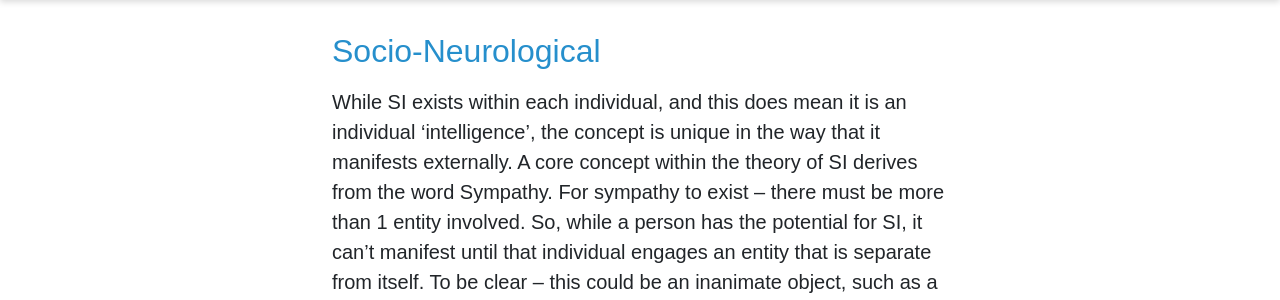
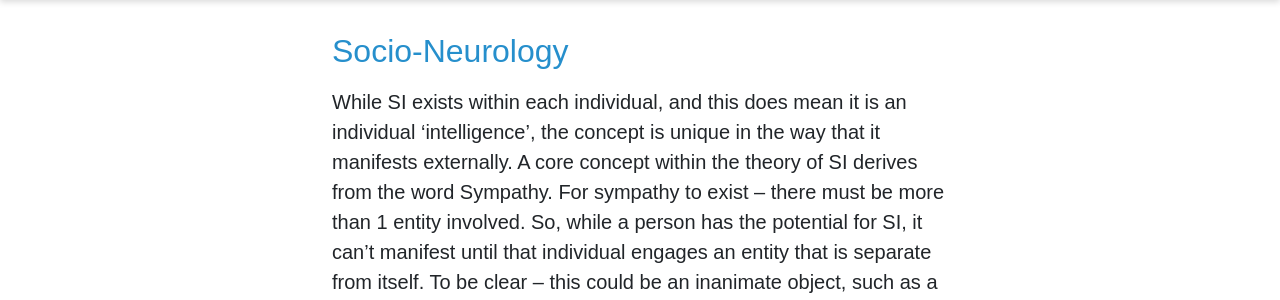
Before and after one commit to Sympathetic-Intelligence/tcfsi-flask-app, a Flask app: page /socioneurology in a window 1280 px wide. Shown: the part 108-408 px from the top of the page. Run offline with Flask 3, Linux system fonts and the light colour scheme.

Commit message:
Changed Page caption on Socio-Neurology to match menu title.
Changed Page caption on Socio-Neurology to match menu title.

```diff
--- a/templates/socioneurology.html
+++ b/templates/socioneurology.html
@@ -13,7 +13,7 @@
 		</div>
 
 		<div class="col-lg-6">
-			<h2 class="mt-3 mb-3">Socio-Neurological</h2>
+			<h2 class="mt-3 mb-3">Socio-Neurology</h2>
 			<p class="fs-5">
 				While SI exists within each individual, and this does mean it is an individual ‘intelligence’, the concept is unique in the way that it manifests externally. A core concept within the theory of SI derives from the word Sympathy. For sympathy to exist – there must be more than 1 entity involved. So, while a person has the potential for SI, it can’t manifest until that individual engages an entity that is separate from itself. To be clear – this could be an inanimate object, such as a book, or a painting, while this obviously also, and perhaps primarily includes other persons. So, this means that it isn’t exclusively neurological – there must be an external or component other than the self, involved.
 				<br><br>
```
